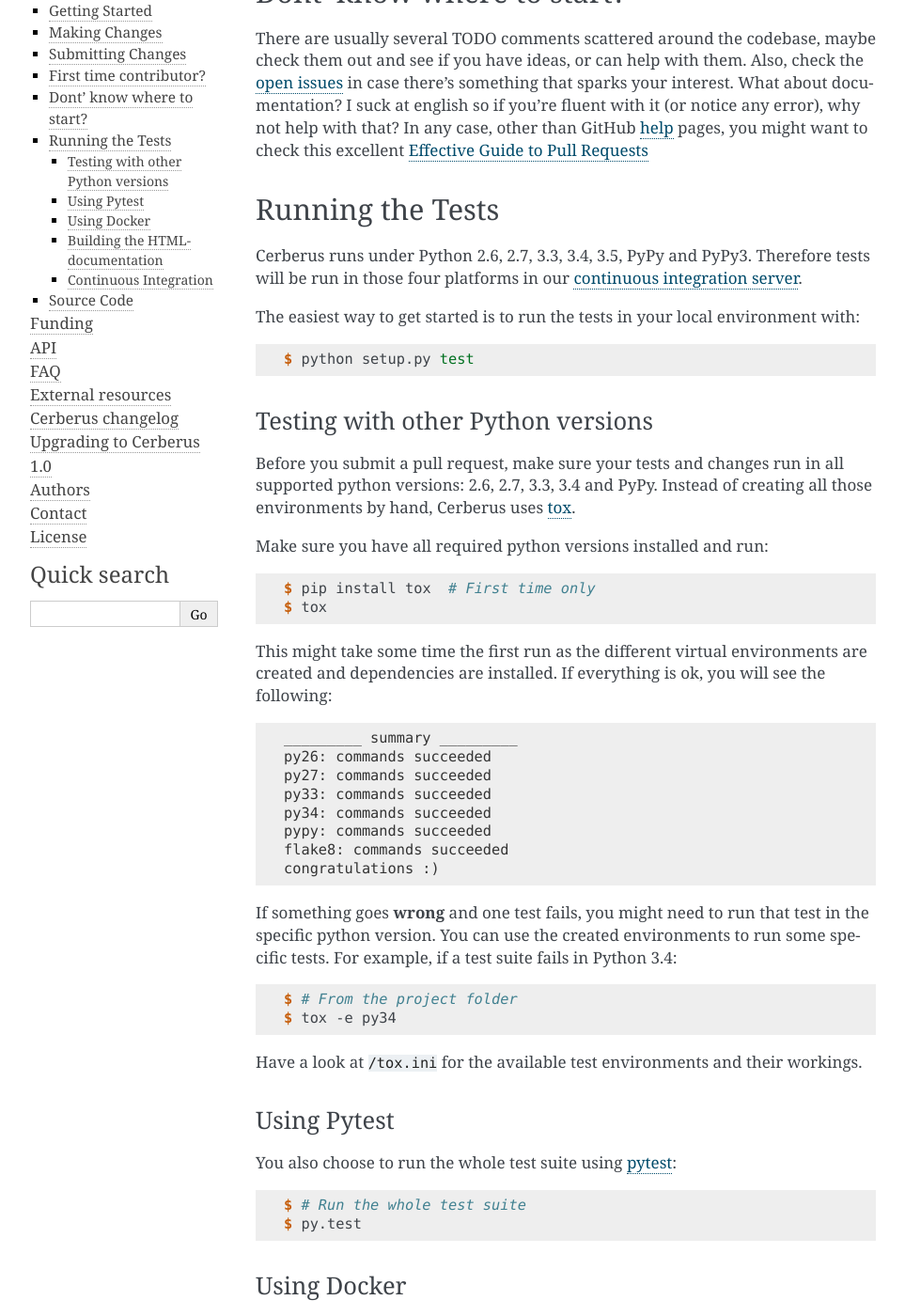
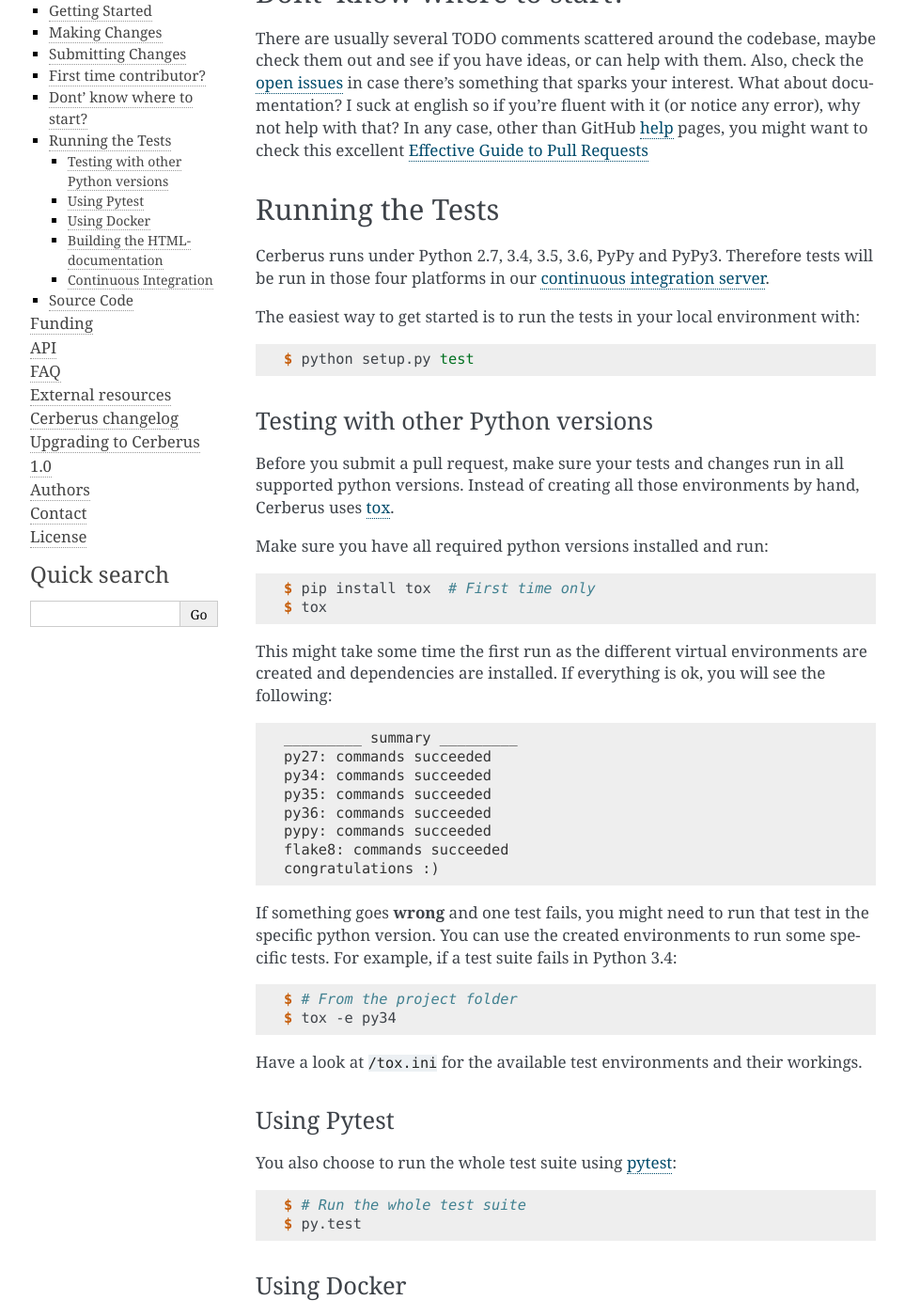
Before and after one commit to pyeve/cerberus, a Sphinx documentation site: the page built from docs/contribute.rst, in a window 1280 px wide and 1400 px high, scrolled down 1164 px. Shown: the whole window at 94% size, without its empty margins (148-1111 px from the left). Built offline with Sphinx 7.4.7, drawn with Linux system fonts in a browser that asks for light colours; comment, search, counter and statistics services are not loaded.

Commit message:
Drops support for Python 2.6 and 3.3

```diff
--- a/README.rst
+++ b/README.rst
@@ -14,8 +14,8 @@
 --------
 Cerberus provides type checking and other base functionality out of the box and
 is designed to be non-blocking and easily extensible, allowing for custom
-validation. It has no dependencies and is thoroughly tested under Python 2.6,
-Python 2.7, Python 3.3, Python 3.4, Python 3.5, Python 3.6, PyPy and PyPy3.
+validation. It has no dependencies and is thoroughly tested under CPython 2.7,
+CPython 3.4, CPython 3.5, CPython 3.6, PyPy and PyPy3.
 
 Funding
 -------
--- a/docs/contribute.rst
+++ b/docs/contribute.rst
@@ -2,7 +2,7 @@
 
 Running the Tests
 -----------------
-Cerberus runs under Python 2.6, 2.7, 3.3, 3.4, 3.5, PyPy and PyPy3. Therefore
+Cerberus runs under Python 2.7, 3.4, 3.5, 3.6, PyPy and PyPy3. Therefore
 tests will be run in those four platforms in our `continuous integration
 server`_.
 
@@ -16,8 +16,8 @@
 Testing with other Python versions
 ~~~~~~~~~~~~~~~~~~~~~~~~~~~~~~~~~~
 Before you submit a pull request, make sure your tests and changes run in
-all supported python versions: 2.6, 2.7, 3.3, 3.4 and PyPy. Instead of creating all
-those environments by hand, Cerberus uses tox_.
+all supported python versions. Instead of creating all those environments by
+hand, Cerberus uses tox_.
 
 Make sure you have all required python versions installed and run:
 
@@ -33,10 +33,10 @@
 .. code-block:: console
 
     _________ summary _________
-    py26: commands succeeded
     py27: commands succeeded
-    py33: commands succeeded
     py34: commands succeeded
+    py35: commands succeeded
+    py36: commands succeeded
     pypy: commands succeeded
     flake8: commands succeeded
     congratulations :)
--- a/docs/index.rst
+++ b/docs/index.rst
@@ -9,7 +9,7 @@
 Cerberus provides powerful yet simple and lightweight data validation
 functionality out of the box and is designed to be easily extensible, allowing
 for custom validation. It has no dependencies and is thoroughly tested
-from Python 2.6 up to 3.5, PyPy and PyPy3.
+from Python 2.7 up to 3.6, PyPy and PyPy3.
 
 At a Glance
 -----------
--- a/setup.py
+++ b/setup.py
@@ -28,8 +28,8 @@
     tests_require=['pytest'],
     test_suite="cerberus.tests",
     install_requires=[],
-    keywords=['validation', 'schema', 'dictionaries'],
-    python_requires='>=2.6',
+    keywords=['validation', 'schema', 'dictionaries', 'documents', 'normalization'],
+    python_requires='>=2.7',
     classifiers=[
         'Development Status :: 5 - Production/Stable',
         'Intended Audience :: Developers',
@@ -38,10 +38,8 @@
         'Operating System :: OS Independent',
         'Programming Language :: Python',
         'Programming Language :: Python :: 2',
-        'Programming Language :: Python :: 2.6',
         'Programming Language :: Python :: 2.7',
         'Programming Language :: Python :: 3',
-        'Programming Language :: Python :: 3.3',
         'Programming Language :: Python :: 3.4',
         'Programming Language :: Python :: 3.5',
         'Programming Language :: Python :: 3.6',
```
Also changed, not shown: .travis.yml, 1 other file.
